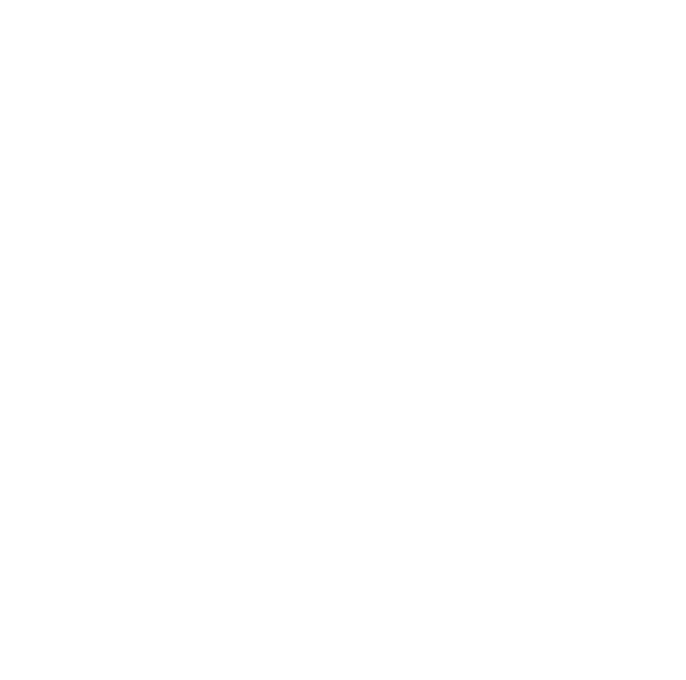
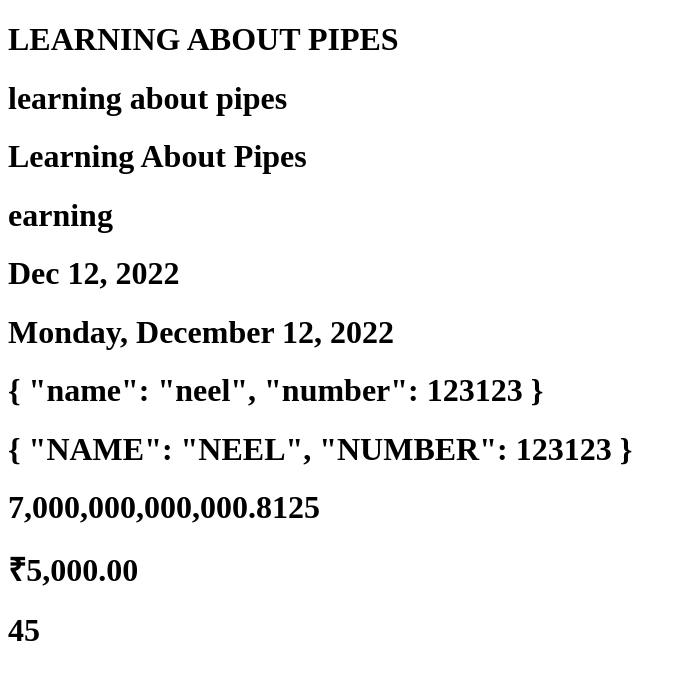
Before and after one commit to NeelCitrusbug/Angular-Learning, an Angular app: page / in a window 1280 px wide. Shown: the top 680 px of the page, without its empty margins (0-686 px from the left). Built offline with nearby package versions, Linux system fonts and the light colour scheme.

Commit message:
use basic pipes and created a custom pipe

```diff
--- a/src/app/app.component.html
+++ b/src/app/app.component.html
@@ -1,3 +1,20 @@
+<h1>{{title | uppercase}}</h1>
+<h1>{{title | lowercase}}</h1>
+<h1>{{title | lowercase | titlecase}}</h1>
 
+<h1>{{title | slice : 1 : 8 }}</h1>
 
+<h1>{{today | date}}</h1>
+<h1>{{today | date : 'fullDate'}}</h1>
+
+<h1>{{user | json}}</h1>
+<h1>{{user | json | uppercase}}</h1>
+
+<!-- {minIntegerDigits}.{minFractionDigits}-{maxFractionDigits} -->
+<h1>{{ 7000000000000.81258125 | number : '4.2-5' }}</h1>
+
+<h1>{{5000 | currency : 'INR'}}</h1>
+
+<!-- Custom pipe -->
+<h1>{{3 | multiPlier : 15}}</h1>
 <router-outlet></router-outlet>
--- a/src/app/app.component.ts
+++ b/src/app/app.component.ts
@@ -6,5 +6,10 @@
   styleUrls: ['./app.component.css']
 })
 export class AppComponent {
-  title = 'practice';
+  title = 'Learning About Pipes';
+  today = Date();
+  user = {
+    'name':'neel',
+    'number':123123
+  }
 }
--- a/src/app/app.module.ts
+++ b/src/app/app.module.ts
@@ -3,10 +3,12 @@
 
 import { AppRoutingModule } from './app-routing.module';
 import { AppComponent } from './app.component';
+import { MultiPlierPipe } from './pipes/multi-plier.pipe';
 
 @NgModule({
   declarations: [
-    AppComponent
+    AppComponent,
+    MultiPlierPipe
   ],
   imports: [
     BrowserModule,
--- /dev/null
+++ b/src/app/pipes/multi-plier.pipe.ts
@@ -0,0 +1,20 @@
+import { Pipe, PipeTransform } from '@angular/core';
+
+@Pipe({
+  name: 'multiPlier'
+})
+export class MultiPlierPipe implements PipeTransform {
+
+  transform(value: number, ...args: number[]): unknown {
+    // console.warn(args)
+
+    // short term for getting first item of an array
+    const[num] = args
+
+    if(args?.length === 0){
+      return value
+    }
+    return value * num;
+  }
+
+}
```
Also changed, not shown: 1 other file (tests, documents, lock files or other folders).
